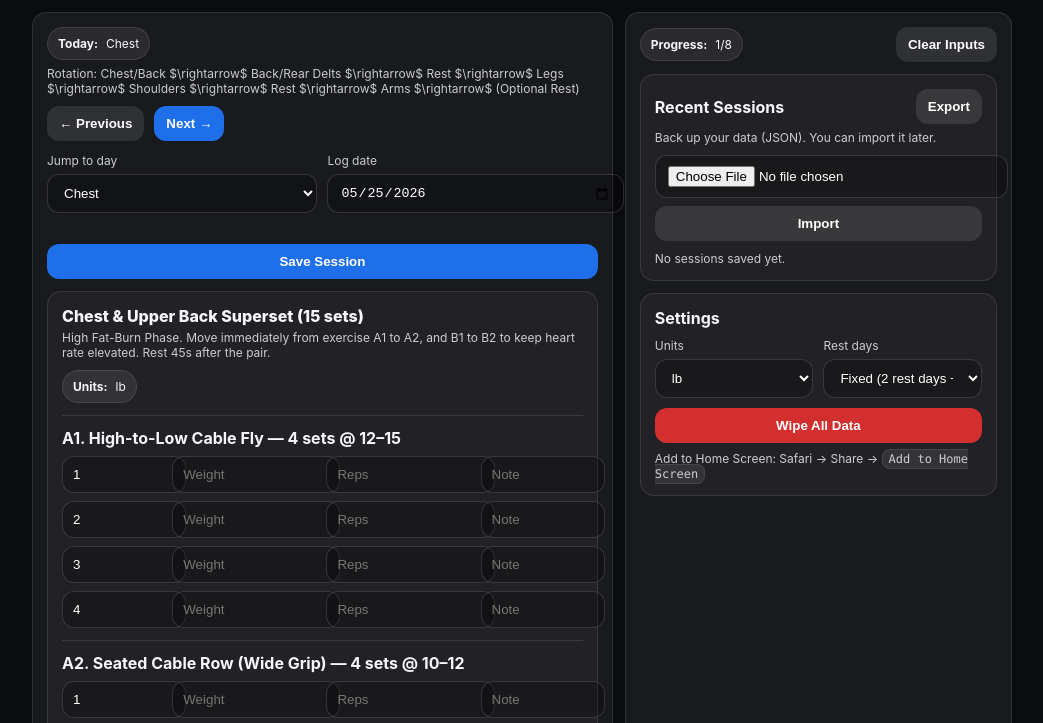
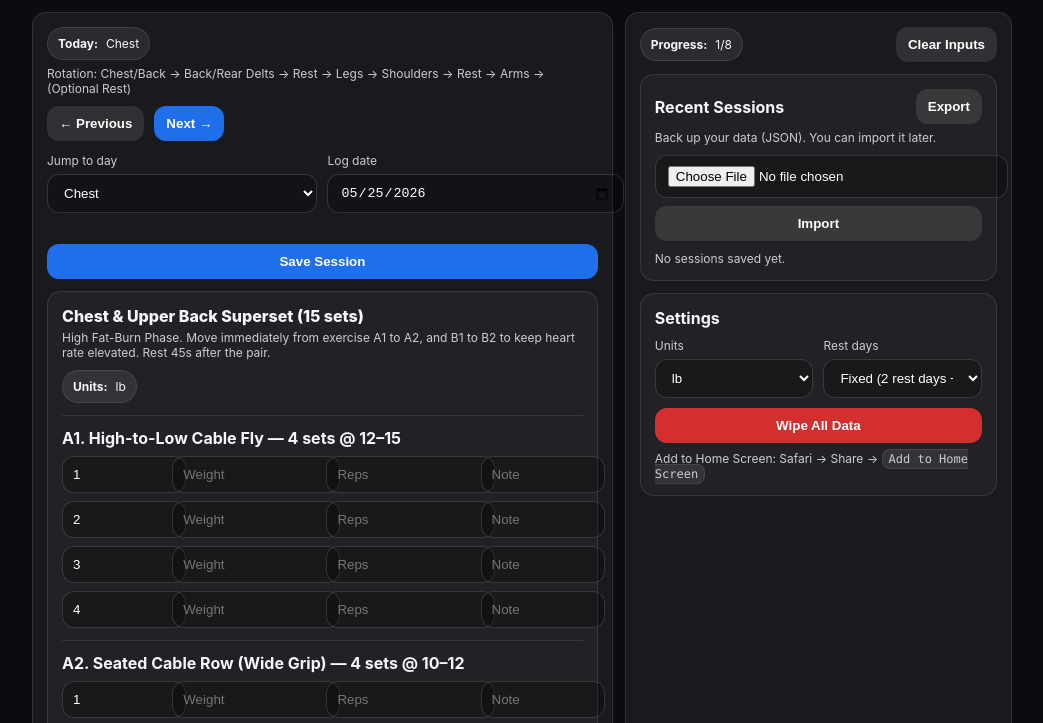
Before and after one commit to Dsrat679/Workout-tracker, a plain HTML site: page index.html in a window 1280 px wide. Shown: the part 74-797 px from the top of the page, without its empty margins (118-1161 px from the left). Drawn offline with Linux system fonts and the light colour scheme.

Commit message:
Fix HTML entity for workout rotation text

```diff
--- a/index.html
+++ b/index.html
@@ -50,7 +50,7 @@
     <div class="row" style="justify-content: space-between;">
       <div>
         <div class="pill"><strong>Today:</strong> <span id="todayLabel">—</span></div>
-        <div class="small muted" style="margin-top:6px;">Rotation: Chest/Back $\rightarrow$ Back/Rear Delts $\rightarrow$ Rest $\rightarrow$ Legs $\rightarrow$ Shoulders $\rightarrow$ Rest $\rightarrow$ Arms $\rightarrow$ (Optional Rest)</div>
+        <div class="small muted" style="margin-top:6px;">Rotation: Chest/Back → Back/Rear Delts → Rest → Legs → Shoulders → Rest → Arms → (Optional Rest)</div>
       </div>
       <div class="row">
         <button class="btn secondary" id="prevBtn">← Previous</button>
```
